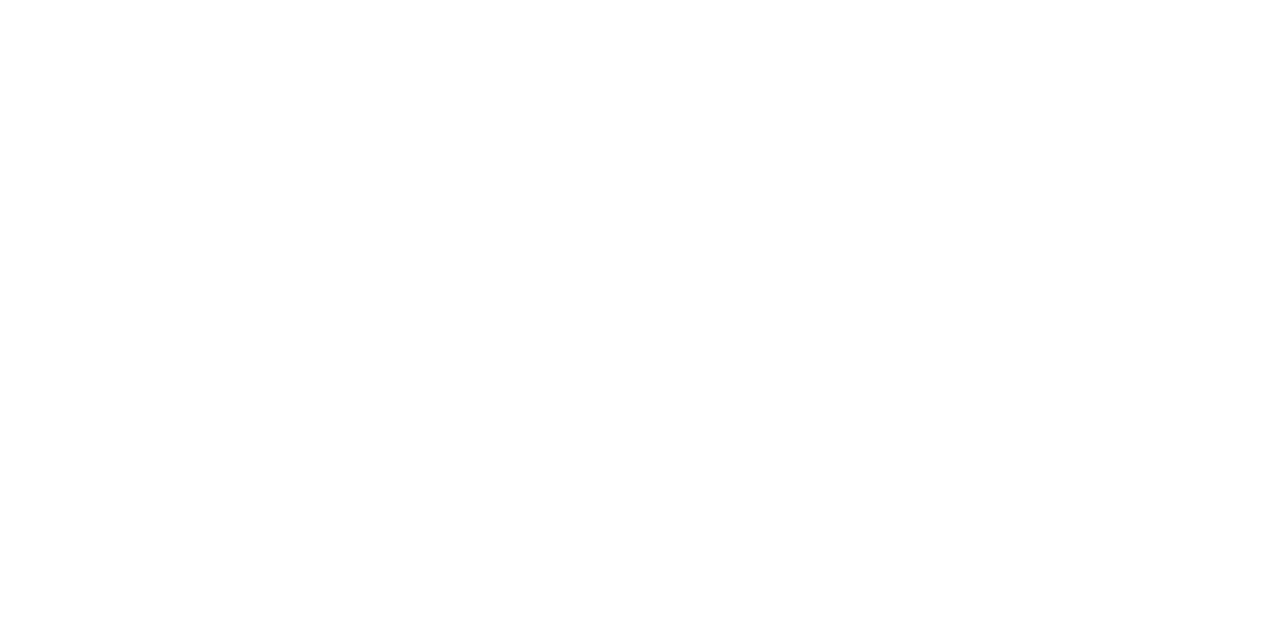
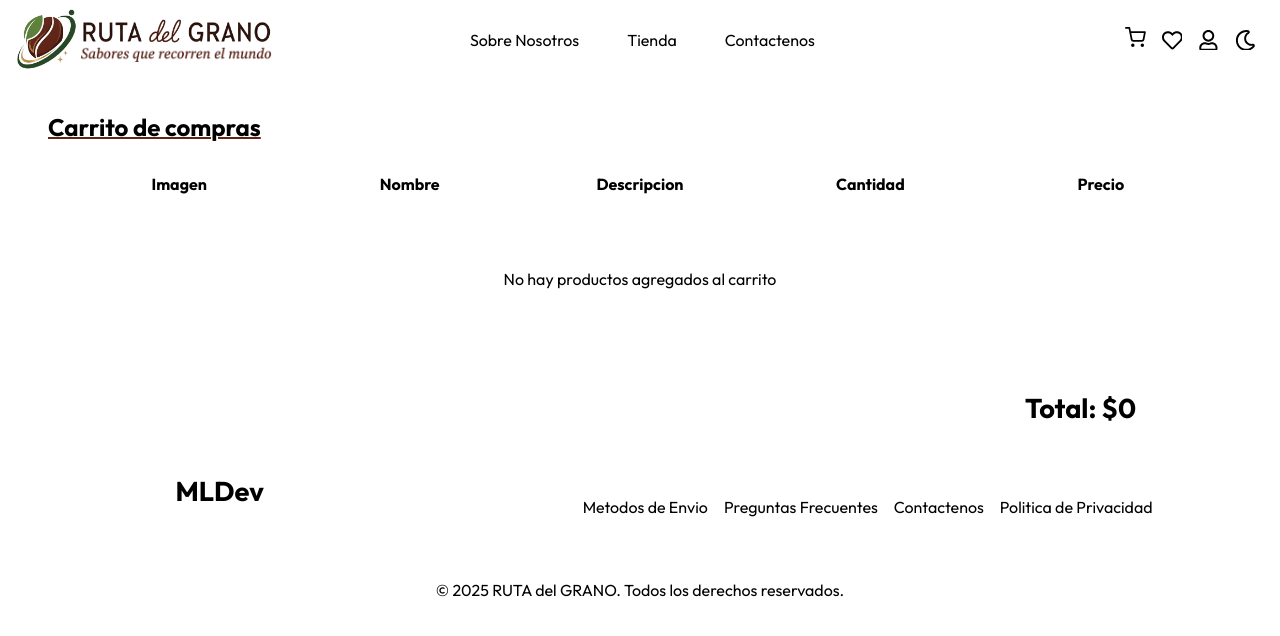
Before and after one commit to MartinLamacchia/Proyecto-Talento-Tech-Cafe, a React (Vite) app: page /cart in a window 1280 px wide. Before the commit this address had no page. Shown: the top 636 px of the page. Built offline with nearby package versions, Linux system fonts and the light colour scheme.

Commit message:
Incluyendo el Carrito al proyecto

```diff
--- a/src/App.jsx
+++ b/src/App.jsx
@@ -1,15 +1,23 @@
 import "./App.css";
+import React, { useState } from "react";
 import { Routes, Route } from 'react-router-dom';
 import Home from "./views/Home/Home";
 import AboutUs from "./views/AboutUs/AboutUs";
 import ProductsStore from "./views/ProductsStore/ProductsStore";
+import Contact from "./views/Contact/Contact";
+import Cart from "./views/Cart/Cart";
 
 function App() {
+
+  const [productToCart, setProductToCart] = useState([])
+
   return (
     <Routes>
       <Route path="/" element={<Home />}/>
       <Route path="/aboutUs" element={<AboutUs />}/>
-      <Route path="/productsStore" element={<ProductsStore />}/>
+      <Route path="/productsStore" element={<ProductsStore setProductToCart={setProductToCart} productToCart={productToCart}/>}/>
+      <Route path="/contact" element={<Contact />}/>
+      <Route path="/cart" element={<Cart setProductToCart={setProductToCart} productToCart={productToCart}/>}/>
     </Routes>
   );
 }
--- a/src/components/Card/Card.jsx
+++ b/src/components/Card/Card.jsx
@@ -1,8 +1,9 @@
-import React from "react";
+import React, { useState } from "react";
 import styles from "./Card.module.css";
 
 const Card = ({
   name,
+  id,
   description,
   image,
   essences,
@@ -12,7 +13,48 @@
   rate,
   stock,
   views,
+  setProductToCart,
+  productToCart,
 }) => {
+  const [showBtn, setShowBtn] = useState(false)
+
+  const addProductToCart = () => {
+    setShowBtn(true)
+    const findProduct = productToCart.find((product) => product.id === id);
+
+    if (findProduct) {
+      const updateProduct = productToCart.map((product) => {
+        if (product.id === id) {
+          console.log(product.amount + 1);
+          return {...product, amount: product.amount + 1 };
+        } else {
+          return product;
+        }
+      });
+      setProductToCart(updateProduct);
+    } else {
+      setProductToCart([
+        ...productToCart,
+        {
+          name,
+          id,
+          description,
+          image,
+          essences,
+          price,
+          type,
+          weight,
+          rate,
+          stock,
+          views,
+          amount: 1,
+        },
+      ]);
+    }
+
+    setShowBtn(false)
+  };
+
   return (
     <div className={styles.containerCoffee}>
       <img
@@ -32,6 +74,9 @@
         <span className={styles.span3}>{essences[1]}</span>
       </div>
       <h4>${price}</h4>
+      <button className={!showBtn ? styles.btnAdd : styles.btnAddShow} onClick={addProductToCart}>
+        Agregar
+      </button>
     </div>
   );
 };
--- a/src/components/Card/Card.module.css
+++ b/src/components/Card/Card.module.css
@@ -9,7 +9,6 @@
   border-radius: 10px;
   padding: 1rem 2rem;
   border: 1px solid transparent;
-  cursor: pointer;
   transition: all 600ms ease;
 
   img {
@@ -75,6 +74,27 @@
   h4 {
     font-size: 1.5rem;
   }
+
+  .btnAdd {
+    padding: 0.3rem 3rem;
+    border-radius: 10px;
+    border: 1px solid transparent;
+    background-color: #5f2618;
+    color: #ffffff;
+    font-size: 1rem;
+    cursor: pointer;
+    transition: all 500ms ease;
+  }
+
+  .btnAdd:hover {
+    background-color: #5e801f;
+    font-weight: bold;
+  }
+
+  .btnAdd:active {
+    transform: scale(1.1);
+  }
+
 }
 
 .containerCoffee:hover {
--- a/src/components/Nav/Nav.jsx
+++ b/src/components/Nav/Nav.jsx
@@ -65,12 +65,14 @@
             <Link to="/productsStore">Tienda</Link>
           </li>
           <li>
-            <Link to="/">Contactenos</Link>
+            <Link to="/contact">Contactenos</Link>
           </li>
         </ul>
       </div>
       <div className={styles.containerIcons}>
-        <FiShoppingCart className={styles.icon} />
+        <Link to="/cart" className={styles.link}>
+          <FiShoppingCart className={styles.icon} />
+        </Link>
         <FaRegHeart className={styles.icon} />
         <FaRegUser className={styles.icon} onClick={handleOpenToLogin} />
         {themePage === "light" ? (
--- a/src/components/Nav/Nav.module.css
+++ b/src/components/Nav/Nav.module.css
@@ -74,9 +74,15 @@
     margin-right: 1.5rem;
     font-size: 1.3rem;
 
+    a {
+      text-decoration: none;
+      color: inherit;
+    }
+
     .icon {
       cursor: pointer;
     }
+
   }
 }
 
@@ -159,6 +165,7 @@
     font-size: 1.3rem;
 
     .icon {
+      color: white;
       cursor: pointer;
     }
   }
--- /dev/null
+++ b/src/views/Cart/Cart.jsx
@@ -0,0 +1,52 @@
+import React from "react";
+import styles from "./Cart.module.css";
+import Nav from "../../components/Nav/Nav";
+import Footer from '../../components/Footer/Footer'
+
+const Cart = ({ productToCart }) => {
+
+  const priceTotal = productToCart.reduce((valueBefore, product)=> {
+    return valueBefore + (product.price * product.amount)
+  }, 0)
+
+  return (
+    <>
+      <Nav />
+      <h2>Carrito de compras</h2>
+
+        <div className={styles.container}>
+          <div className={styles.containerListProducts}>
+            <div className={styles.conainerList}>
+              <h4>Imagen</h4>
+              <h4>Nombre</h4>
+              <h4>Descripcion</h4>
+              <h4>Cantidad</h4>
+              <h4>Precio</h4>
+            </div>
+            {
+              productToCart.length < 1 ? (
+                <div className={styles.conainerCartEmpty}>
+                  <p>No hay productos agregados al carrito</p>
+                </div>
+              ) : (
+                productToCart.map((product) => (
+                  <div className={styles.conainerProducts}>
+                    <img src={product.image[0]} alt="" />
+                    <h4>{product?.name}</h4>
+                    <p>{product.description}</p>
+                    <h4>{product.amount}</h4>
+                    <h4>${product.price * product.amount}</h4>
+                  </div>
+                  ))
+              )
+            }
+
+          </div>
+        </div>
+        <h3>Total: ${priceTotal}</h3>
+        <Footer/>
+    </>
+  );
+};
+
+export default Cart;
--- /dev/null
+++ b/src/views/Cart/Cart.module.css
@@ -0,0 +1,63 @@
+h2{
+  text-align: left;
+  margin-left: 3rem;
+  text-decoration: underline;
+  text-decoration-color: #5f2618;
+  text-decoration-style: solid;
+  text-decoration-thickness: 1.5px;
+  margin: 2rem 0 2rem 3rem;
+}
+
+h3{
+  text-align: right;
+  margin-right: 9rem;
+  font-size: 1.7rem;
+  margin-bottom: 2rem;
+}
+
+.container{
+  width: 100%;
+  display: flex;
+  justify-content: center;
+  align-items: center;
+  flex-direction: column;
+  gap: 1rem;
+
+  .containerListProducts{
+    width: 100%;
+    display: flex;
+    justify-content: center;
+    align-items: center;
+    flex-direction: column;
+    gap: 1.3rem;
+    margin-bottom: 3rem;
+
+    .conainerList{
+      width: 90%;
+      display: grid;
+      grid-template-columns: repeat(5, 1fr);
+      text-align: center;
+    }
+
+    .conainerCartEmpty{
+      width: 90%;
+      display: flex;
+      justify-content: center;
+      align-items: center;
+      min-height: 8rem;
+    }
+
+    .conainerProducts{
+      width: 90%;
+      min-height: 8rem;
+      display: grid;
+      grid-template-columns: repeat(5, 1fr);
+      place-items: center;
+
+      img{
+        width: 5rem;
+      }
+    }
+
+  }
+}
--- a/src/views/Contact/Contact.jsx
+++ b/src/views/Contact/Contact.jsx
@@ -0,0 +1,12 @@
+import React from 'react'
+import Nav from '../../components/Nav/Nav'
+
+const Contact = () => {
+  return (
+    <div>
+      <Nav/>
+    </div>
+  )
+}
+
+export default Contact
--- a/src/views/ProductsStore/ProductsStore.jsx
+++ b/src/views/ProductsStore/ProductsStore.jsx
@@ -3,8 +3,9 @@
 import Nav from "../../components/Nav/Nav";
 import Card from "../../components/Card/Card";
 import axios from "axios";
+import Footer from "../../components/Footer/Footer";
 
-const ProductsStore = () => {
+const ProductsStore = ({setProductToCart, productToCart}) => {
   const [products, setProducts] = useState([]);
   const [loading, setLoading] = useState(true);
 
@@ -36,6 +37,7 @@
           {products.map((product) => (
             <Card
               key={product.name}
+              id={product._id}
               name={product.name}
               description={product.description}
               image={product.image}
@@ -46,6 +48,8 @@
               rate={product.rate}
               stock={product.stock}
               views={product.views}
+              productToCart={productToCart}
+              setProductToCart={setProductToCart}
             />
           ))}
         </div>
@@ -57,6 +61,7 @@
           </div>
         )
       }
+      <Footer/>
     </>
   );
 };
```
Also changed, not shown: src/App.css (line endings or trailing spaces).
